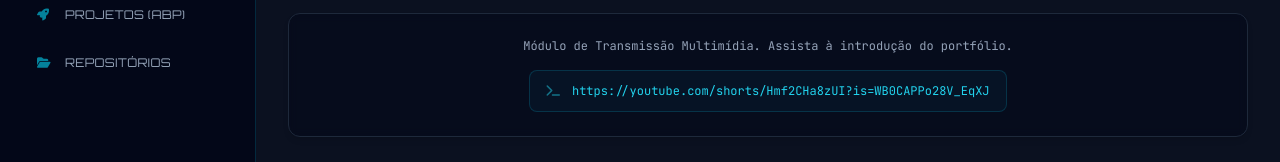
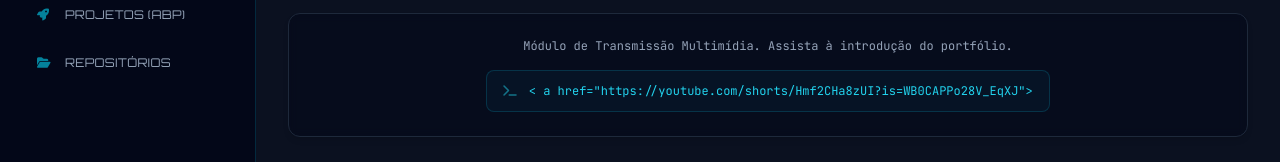
Before and after one commit to fatec-jacarei-dsm-portfolio/ra2581392423017, a plain HTML site: page docs/index.html in a window 1280 px wide. Shown: the part 458-620 px from the top of the page. Drawn offline with nearby package versions, Linux system fonts and the light colour scheme.

Commit message:
Update index.html

```diff
--- a/docs/index.html
+++ b/docs/index.html
@@ -116,7 +116,7 @@
                 <p class="text-slate-400 text-xs font-code mb-4">Módulo de Transmissão Multimídia. Assista à introdução do portfólio.</p>
                 <div class="inline-flex items-center gap-3 px-4 py-3 bg-cyan-500/5 border border-cyan-500/20 text-cyan-400 rounded-lg text-xs font-code">
                     <i class="fa-solid fa-terminal animate-pulse"></i>
-                    <span> https://youtube.com/shorts/Hmf2CHa8zUI?is=WB0CAPPo28V_EqXJ </span>
+                   < a href="https://youtube.com/shorts/Hmf2CHa8zUI?is=WB0CAPPo28V_EqXJ">
                 </div>
             </div>
         </section>
```
